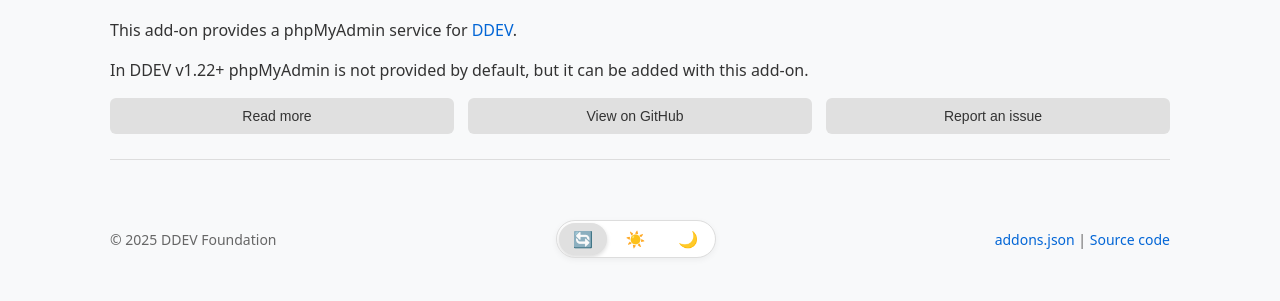
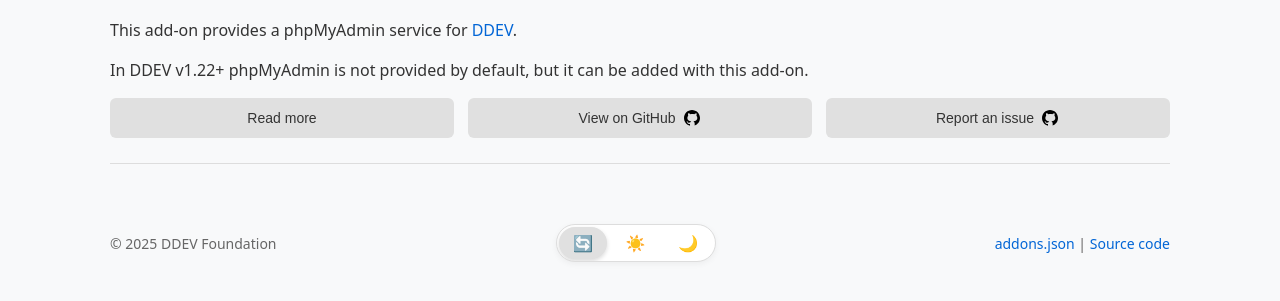
Before and after one commit to ddev/addon-registry, a Jekyll site: the page built from _addons/ddev/ddev-phpmyadmin.md, in a window 1280 px wide. Shown: the part 295-596 px from the top of the page. Built offline with Jekyll 4.4.1, drawn with Linux system fonts in a browser that asks for light colours; comment, search, counter and statistics services are not loaded.

Commit message:
feat: add direct link to GitHub with logo (#34)

```diff
--- a/_config.yml
+++ b/_config.yml
@@ -13,7 +13,7 @@
 repository: ddev/addon-registry
 
 # to purge old cache for js and css files
-clear_cache_date: 20250415
+clear_cache_date: 20250417
 
 description: >-
   A registry of DDEV add-ons where users can discover,
--- a/_includes/addon_table.html
+++ b/_includes/addon_table.html
@@ -30,7 +30,7 @@
         {%- if include.filter_by_user and addon.user != include.filter_by_user %}{% continue %}{% endif -%}
             <div class="card">
                 <a href="{{ site.baseurl }}{{ addon.url }}" class="card-link" title="View details for {{ addon.repo }}" aria-label="View details for {{ addon.repo }}" tabindex="3">
-                    <div class="title name">{{ addon.repo }} {% include addon_types_list.html addon=addon %}</div>
+                    <div class="title name">{{ addon.repo }} {% include addon_badge.html addon=addon %}</div>
                     <div class="description">{% unless include.filter_by_user %}[<object><a href="{{ site.baseurl }}/addons/{{ addon.user }}/" tabindex="-1">{{ addon.user }}</a></object>]{% endunless %} {{ addon.description }}</div>
                     <div class="footer">
                         <span class="updated_at">{{ addon.updated_at }}</span>
--- a/_includes/addon_types_list.html
+++ /dev/null
@@ -1,6 +0,0 @@
-{% for type_pair in site.data.addon_types %}
-    {% assign type_id = type_pair[0] %}
-    {% assign type = type_pair[1] %}
-    {% unless include.addon.type contains type_id %}{% continue %}{% endunless %}
-    <span class="badge" title="{{ type.description | replace: '\n', ' ' }}" aria-label="{{ type.description | replace: '\n', ' ' }}">{{ type.label }}</span>
-{% endfor %}
--- a/_layouts/addon.html
+++ b/_layouts/addon.html
@@ -19,10 +19,10 @@
 
 <div class="sort-buttons">
     {%- if split_content.size > 4 -%}
-    <button class="sort" type="button" id="read-more-btn" onclick="toggleContent()" title="Read more about add-on" aria-label="Read more about add-on">Read more</button>
+    <button class="button-page" type="button" id="read-more-btn" onclick="toggleContent()" title="Read more about add-on" aria-label="Read more about add-on">Read more</button>
     {%- endif -%}
-    <button class="sort" type="button" onclick="window.open('{{ page.github_url }}', '_blank')" title="View add-on on GitHub" aria-label="View add-on on GitHub">View on GitHub</button>
-    <button class="sort" type="button" onclick="window.open('{{ page.github_url }}/issues', '_blank')" title="Report an issue on GitHub" aria-label="Report an issue on GitHub">Report an issue</button>
+    <button class="button-page" type="button" onclick="window.open('{{ page.github_url }}', '_blank')" title="View add-on on GitHub" aria-label="View add-on on GitHub">View on GitHub <span class="github-icon github-icon-20" aria-hidden="true"></span></button>
+    <button class="button-page" type="button" onclick="window.open('{{ page.github_url }}/issues', '_blank')" title="Report an issue on GitHub" aria-label="Report an issue on GitHub">Report an issue <span class="github-icon github-icon-20" aria-hidden="true"></span></button>
 </div>
 <script src="{{ site.baseurl }}/assets/addon.js"></script>
 
--- a/assets/main.scss
+++ b/assets/main.scss
@@ -26,6 +26,7 @@
     --link-color: #0366d6;
     --header-link-color: #2a3e58;
     --switch-padding: 2px;
+    --github-icon: url('{{ site.baseurl }}/assets/github.svg');
 }
 
 /* Dark Theme Variables */
@@ -42,6 +43,7 @@
     --footer-color: #aaa;
     --link-color: #58a6ff;
     --header-link-color: #dadada;
+    --github-icon: url('{{ site.baseurl }}/assets/github-dark.svg');
 }
 
 body {
@@ -179,6 +181,13 @@
     min-width: 100px;
 }
 
+.button-page {
+    display: flex;
+    align-items: center;
+    justify-content: center;
+    gap: 6px;
+}
+
 .sort:after {
     width: 0;
     height: 0;
@@ -229,6 +238,22 @@
     opacity: 0.9;
 }
 
+.github-icon {
+    display: inline-block;
+    background: var(--github-icon) no-repeat center;
+    background-size: contain;
+}
+
+.github-icon-15 {
+    width: 15px;
+    height: 15px;
+}
+
+.github-icon-20 {
+    width: 20px;
+    height: 20px;
+}
+
 .card-grid {
     display: grid;
     grid-template-columns: repeat(auto-fill, minmax(260px, 1fr));
@@ -273,12 +298,16 @@
 }
 
 .badge {
+    display: inline-flex;
+    align-items: center;
     background-color: var(--button-bg);
     border-radius: 4px;
     font-size: 12px;
     padding: 2px 6px;
     margin-left: 8px;
     color: var(--text-color);
+    white-space: nowrap;
+    gap: 4px;
 }
 
 .card .description {
@@ -417,11 +446,11 @@
     }
 }
 
-.container img {
+#content-wrapper img {
     max-width: 100%;
 }
 
-.container table {
+#content-wrapper table {
     width: auto;
     min-width: 100%;
     display: block;
@@ -431,17 +460,17 @@
     border-collapse: collapse;
 }
 
-.container th,
-.container td {
+#content-wrapper th,
+#content-wrapper td {
     border: 1px solid var(--text-color);
     padding: 8px;
 }
 
-.container summary {
+#content-wrapper summary {
     cursor: pointer;
 }
 
-.container summary p {
+#content-wrapper summary p {
     display: inline;
     margin-left: 0.5rem;
 }
```
Also changed, not shown: _includes/addon_badge.html (added, +13 -0 lines), assets/github-dark.svg (added), assets/github.svg (added).
